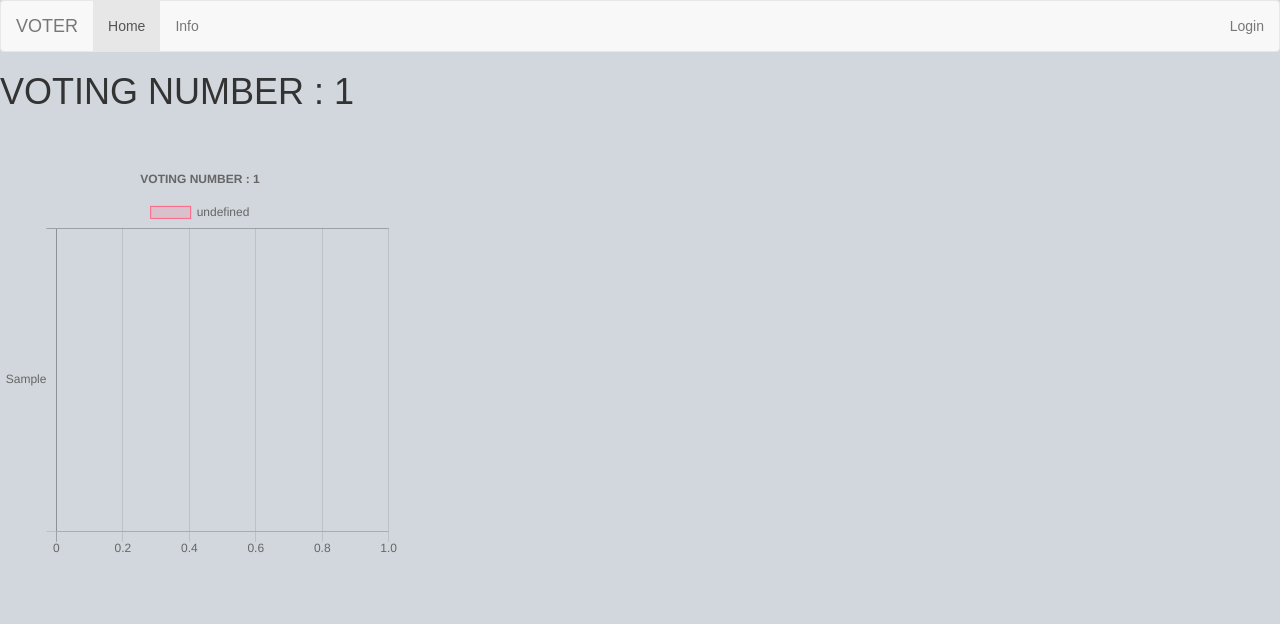
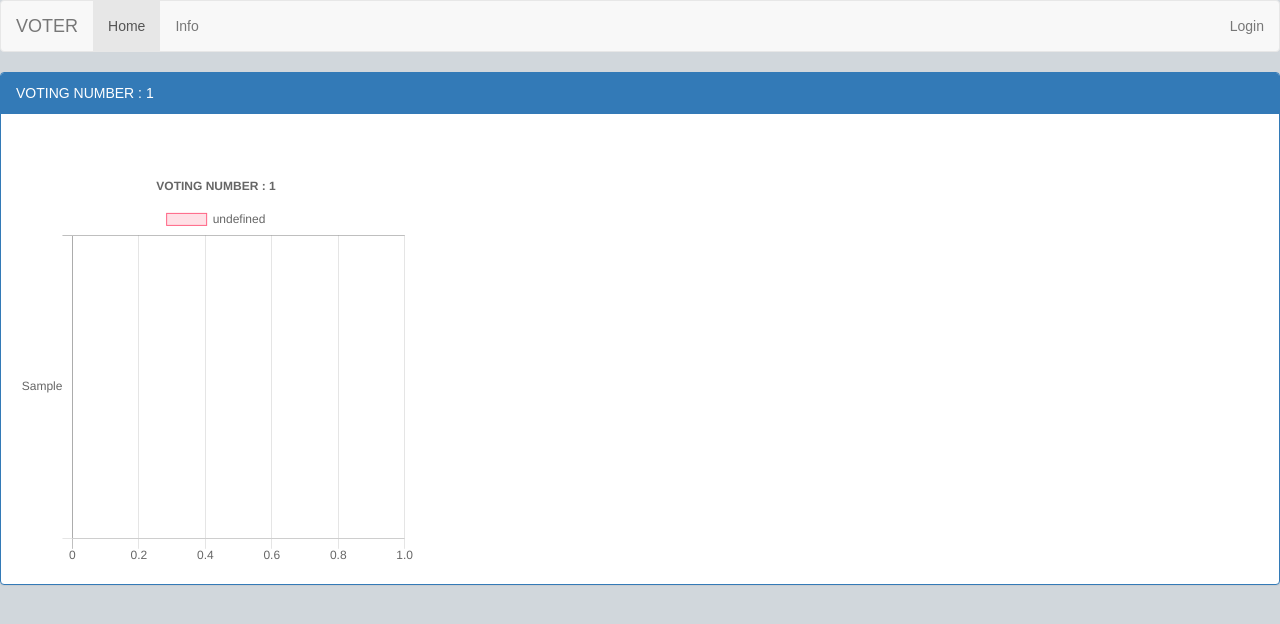
Before and after one commit to KarolWozniak/VoterApp, a Django app: template voter/templates/voter/monitor.html in a window 1280 px wide. Shown: the top 624 px of the page. Run offline with Django 3.2, Linux system fonts and the light colour scheme; the template is opened without the code that fills it: most values are stand-ins (such as "Sample title", 1, 10 or a date in 2020); some libraries are stand-ins or nearby versions.

Commit message:
Change monitor ui a bit

```diff
--- a/voter/templates/voter/monitor.html
+++ b/voter/templates/voter/monitor.html
@@ -6,8 +6,10 @@
     <link rel="stylesheet" href="{% static 'voter/main_styles.css' %}">
 {% endblock %}
 {% block content %}
-<div id="content" class="new">
-        <h1>VOTING NUMBER : {{voting.id}}</h1>
+<div class="panel panel-primary">
+<div class="panel-heading">VOTING NUMBER : {{voting.id}}</div>
+<div class="panel-body">
+<div id="content">
         <br><br>
         <canvas id="funchart" width="400" height="400"></canvas>
 
@@ -57,4 +59,6 @@
             } });
         </script>
 </div>
+</div>
+</div>
 {% endblock %}
```
